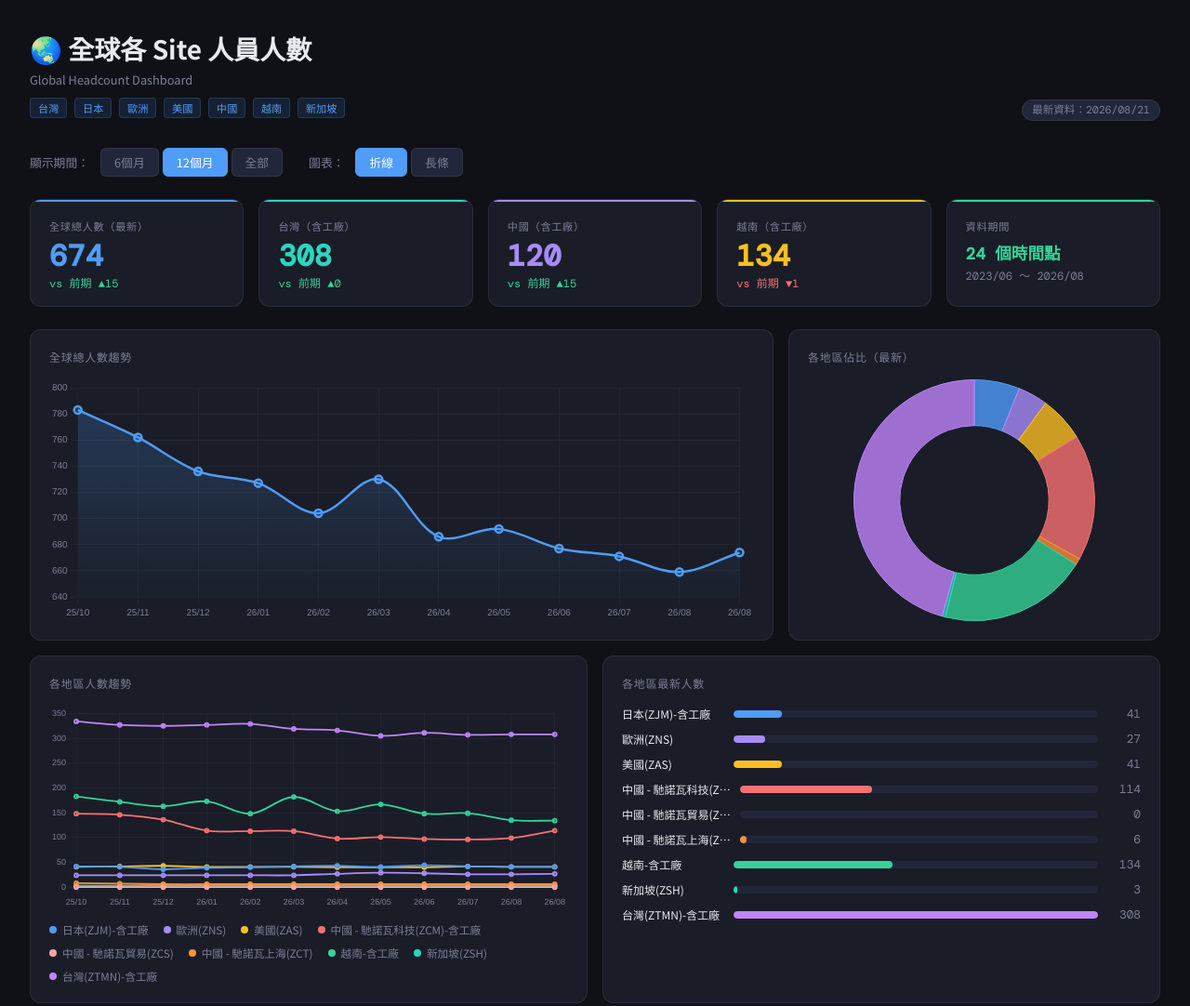
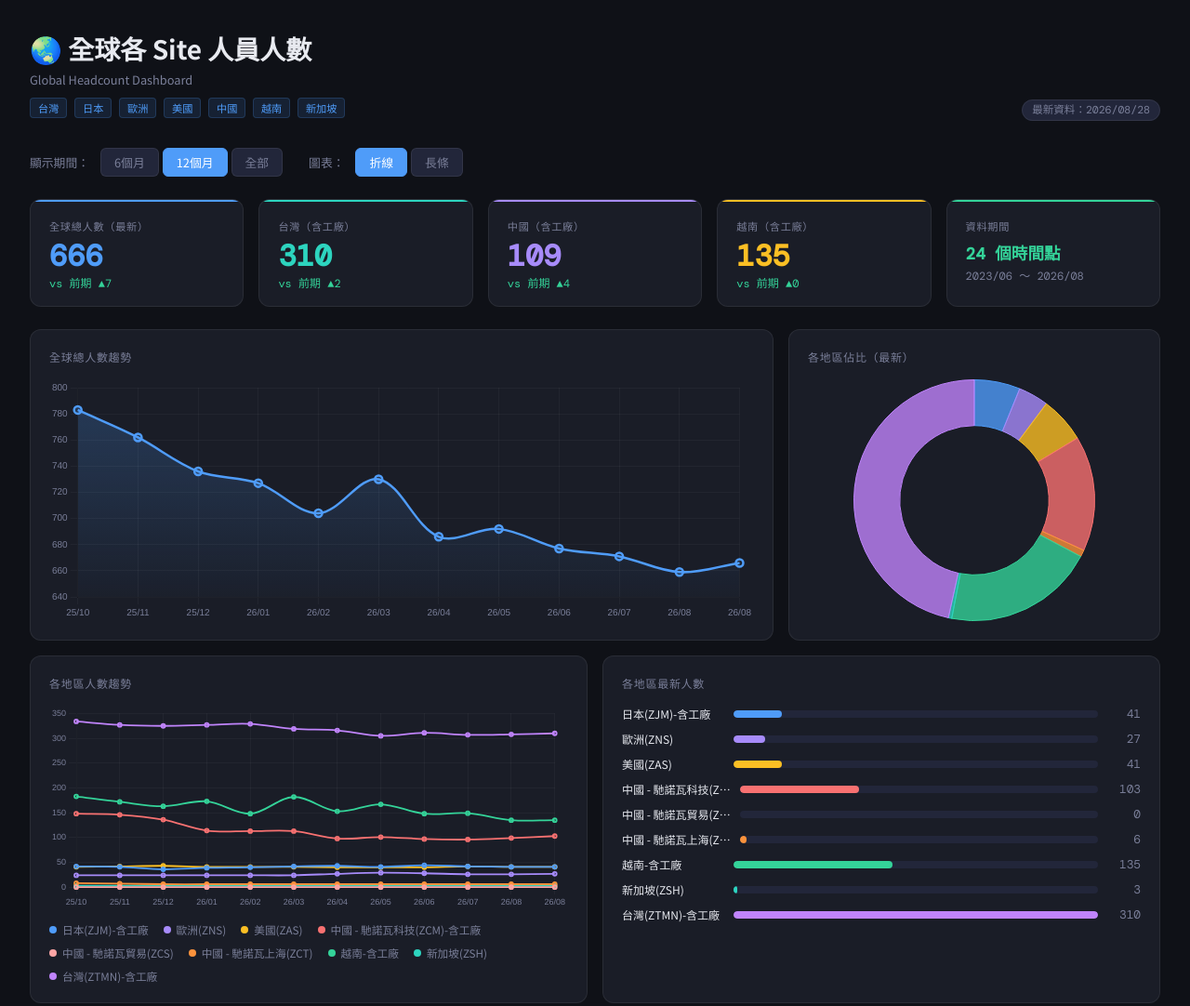
Before and after one commit to simei6523/hr-dashboard-1, a plain HTML site: page index.html in a window 1280 px wide. Shown: the top 1082 px of the page at 93% size. Drawn offline with nearby package versions, Linux system fonts and the light colour scheme.

Commit message:
自動更新 2026/08/29

```diff
--- a/index.html
+++ b/index.html
@@ -75,7 +75,7 @@ footer{margin-top:2rem;font-size:.72rem;color:var(--muted);border-top:1px solid
       <span class="tag" id="closeTag" onclick="closeRegion()" style="display:none;background:rgba(248,113,113,.15);color:#f87171;border-color:rgba(248,113,113,.3)">✕ 關閉</span>
     </div>
   </div>
-  <div><span class="badge">最新資料：2026/08/21</span></div>
+  <div><span class="badge">最新資料：2026/08/28</span></div>
 </div>
 <div class="filters">
   <label>顯示期間：</label>
@@ -115,11 +115,11 @@ footer{margin-top:2rem;font-size:.72rem;color:var(--muted);border-top:1px solid
   <div class="card-title">各 Site 詳細人數</div>
   <table class="site-table"><thead><tr><th>Site</th><th style="text-align:right">最新</th><th style="text-align:right">前期</th><th style="text-align:right">變動</th><th style="text-align:right">最高</th><th style="text-align:right">最低</th><th>趨勢</th></tr></thead><tbody id="tbody"></tbody></table>
 </div>
-<footer>※大陸廠區計算基準為扣除月底當天為最後工作日者，故與組織圖略有差異。 ｜ 最新更新：2026/08/24 ｜ 自動產生</footer>
+<footer>※大陸廠區計算基準為扣除月底當天為最後工作日者，故與組織圖略有差異。 ｜ 最新更新：2026/08/29 ｜ 自動產生</footer>
 <script>
-const DATES=['2026/08/21', '2026/08/15', '2026/07/31', '2026/06/26', '2026/05/29', '2026/04/30', '2026/03/26', '2026/02/06', '2026/01/31', '2025/12/31', '2025/11/30', '2025/10/31', '2025/09/30', '2025/08/31', '2025/07/31', '2025/06/30', '2025/05/31', '2025/04/30', '2025/03/31', '2025/02/28', '2024/12/31', '2024/06/30', '2023/12/31', '2023/06/30'];
-const SITES=[{name:"日本(ZJM)-含工廠",region:"日本",color:"#4f9cf9",values:[41, 41, 42, 44, 41, 43, 42, 40, 39, 36, 41, 42, 44, 42, 42, 42, 43, 43, 41, 41, 40, 25, 19, 18]},{name:"歐洲(ZNS)",region:"歐洲",color:"#a78bfa",values:[27, 26, 26, 28, 29, 27, 24, 24, 24, 24, 24, 24, 22, 21, 21, 23, 22, 21, 22, 23, 23, 22, 21, 18]},{name:"美國(ZAS)",region:"美國",color:"#fbbf24",values:[41, 41, 42, 40, 40, 40, 41, 41, 41, 43, 42, 41, 41, 43, 43, 44, 44, 44, 44, 46, 50, 49, 56, 55]},{name:"中國 - 馳諾瓦科技(ZCM)-含工廠",region:"中國",color:"#f87171",values:[114, 99, 96, 97, 101, 98, 113, 113, 114, 136, 146, 148, 148, 174, 261, 185, 189, 187, 197, 199, 216, 238, 240, 277]},{name:"中國 - 馳諾瓦貿易(ZCS)",region:"中國",color:"#fca5a5",values:[0, 0, 0, 0, 0, 0, 0, 0, 0, 0, 0, 0, 0, 0, 0, 0, 0, 0, 0, 0, 1, 2, 3, 3]},{name:"中國 - 馳諾瓦上海(ZCT)",region:"中國",color:"#fb923c",values:[6, 6, 6, 6, 6, 6, 6, 6, 6, 6, 7, 8, 8, 9, 9, 9, 9, 9, 9, 9, 9, 10, 10, 10]},{name:"越南-含工廠",region:"越南",color:"#34d399",values:[134, 135, 149, 148, 167, 153, 182, 148, 173, 163, 172, 183, 174, 179, 158, 174, 183, 184, 149, 147, 164, 196, 165, 157]},{name:"新加坡(ZSH)",region:"新加坡",color:"#2dd4bf",values:[3, 3, 3, 3, 3, 3, 3, 3, 3, 3, 3, 3, 3, 3, 3, 3, 3, 3, 3, 3, 3, 2, 0, 0]},{name:"台灣(ZTMN)-含工廠",region:"台灣",color:"#c084fc",values:[308, 308, 307, 311, 305, 316, 319, 329, 327, 325, 327, 334, 343, 353, 364, 374, 381, 380, 400, 416, 415, 432, 383, 360]}];
-const TOTAL=[674, 659, 671, 677, 692, 686, 730, 704, 727, 736, 762, 783, 783, 824, 901, 854, 874, 871, 865, 884, 921, 976, 897, 848];
+const DATES=['2026/08/28', '2026/08/15', '2026/07/31', '2026/06/26', '2026/05/29', '2026/04/30', '2026/03/26', '2026/02/06', '2026/01/31', '2025/12/31', '2025/11/30', '2025/10/31', '2025/09/30', '2025/08/31', '2025/07/31', '2025/06/30', '2025/05/31', '2025/04/30', '2025/03/31', '2025/02/28', '2024/12/31', '2024/06/30', '2023/12/31', '2023/06/30'];
+const SITES=[{name:"日本(ZJM)-含工廠",region:"日本",color:"#4f9cf9",values:[41, 41, 42, 44, 41, 43, 42, 40, 39, 36, 41, 42, 44, 42, 42, 42, 43, 43, 41, 41, 40, 25, 19, 18]},{name:"歐洲(ZNS)",region:"歐洲",color:"#a78bfa",values:[27, 26, 26, 28, 29, 27, 24, 24, 24, 24, 24, 24, 22, 21, 21, 23, 22, 21, 22, 23, 23, 22, 21, 18]},{name:"美國(ZAS)",region:"美國",color:"#fbbf24",values:[41, 41, 42, 40, 40, 40, 41, 41, 41, 43, 42, 41, 41, 43, 43, 44, 44, 44, 44, 46, 50, 49, 56, 55]},{name:"中國 - 馳諾瓦科技(ZCM)-含工廠",region:"中國",color:"#f87171",values:[103, 99, 96, 97, 101, 98, 113, 113, 114, 136, 146, 148, 148, 174, 261, 185, 189, 187, 197, 199, 216, 238, 240, 277]},{name:"中國 - 馳諾瓦貿易(ZCS)",region:"中國",color:"#fca5a5",values:[0, 0, 0, 0, 0, 0, 0, 0, 0, 0, 0, 0, 0, 0, 0, 0, 0, 0, 0, 0, 1, 2, 3, 3]},{name:"中國 - 馳諾瓦上海(ZCT)",region:"中國",color:"#fb923c",values:[6, 6, 6, 6, 6, 6, 6, 6, 6, 6, 7, 8, 8, 9, 9, 9, 9, 9, 9, 9, 9, 10, 10, 10]},{name:"越南-含工廠",region:"越南",color:"#34d399",values:[135, 135, 149, 148, 167, 153, 182, 148, 173, 163, 172, 183, 174, 179, 158, 174, 183, 184, 149, 147, 164, 196, 165, 157]},{name:"新加坡(ZSH)",region:"新加坡",color:"#2dd4bf",values:[3, 3, 3, 3, 3, 3, 3, 3, 3, 3, 3, 3, 3, 3, 3, 3, 3, 3, 3, 3, 3, 2, 0, 0]},{name:"台灣(ZTMN)-含工廠",region:"台灣",color:"#c084fc",values:[310, 308, 307, 311, 305, 316, 319, 329, 327, 325, 327, 334, 343, 353, 364, 374, 381, 380, 400, 416, 415, 432, 383, 360]}];
+const TOTAL=[666, 659, 671, 677, 692, 686, 730, 704, 727, 736, 762, 783, 783, 824, 901, 854, 874, 871, 865, 884, 921, 976, 897, 848];
 let range=12,ctype='line',tChart=null,mChart=null,pChart=null,rChart=null;
 const fmt=s=>{const d=new Date(s.replace(/\//g,'-'));return d.toLocaleDateString('zh-TW',{year:'2-digit',month:'2-digit'})};
 function slice(){const n=DATES.length,e=range===0?n:Math.min(range,n);return{dates:DATES.slice(0,e),total:TOTAL.slice(0,e),sites:SITES.map(s=>({...s,v:s.values.slice(0,e)}))}}
```
